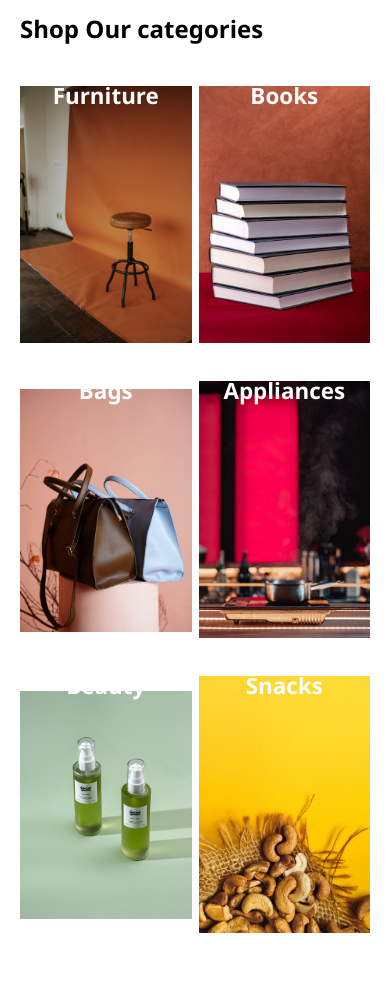
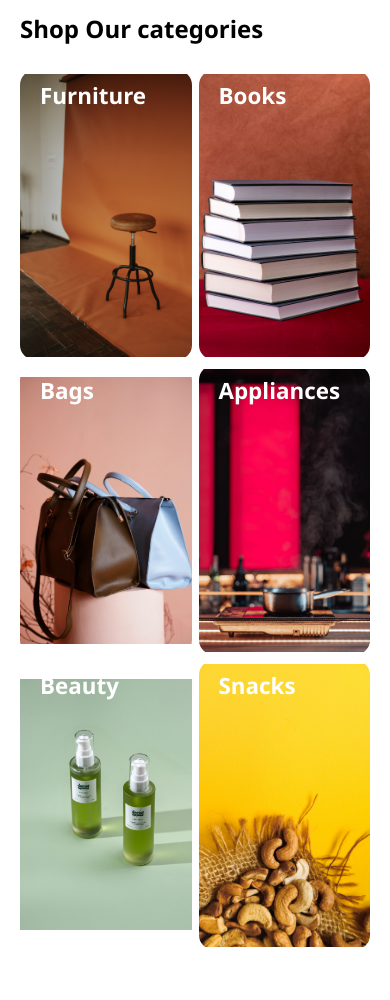
Before and after one commit to J0016v2/NexaCart-Ecommerce-Application, a React (Vite) app: page / in a window 390 px wide. Shown: the part 542-1542 px from the top of the page. Built offline with nearby package versions, Linux system fonts and the light colour scheme.

Commit message:
clean code

```diff
--- a/src/pages/Homepage.css
+++ b/src/pages/Homepage.css
@@ -122,7 +122,7 @@ h2 {
 .category-card {
   background-position: center;
   background-repeat: no-repeat;
-  background-size: 100%;
+  background-size: 110%;
 
   height: 250px;
   width: 25%;
@@ -374,6 +374,11 @@ h2 {
     width: 49%;
   }
 
+  .category-card-title {
+    justify-self: flex-start;
+    margin-left: 20px;
+  }
+
   /* discover */
   .discover {
     margin-inline: 10px;
```
